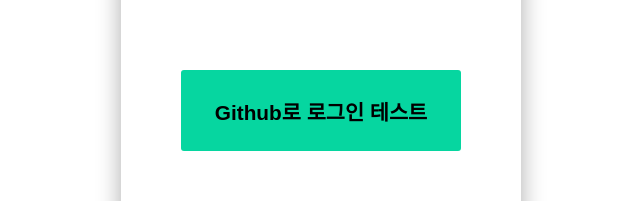
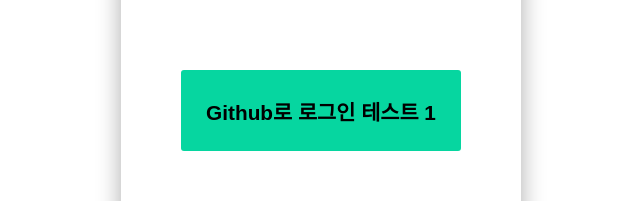
Before and after one commit to Kings0816/account-book, a React app in the folder frontend/: page /login in a window 1280 px wide. Shown: the part 380-581 px from the top of the page, without its empty margins (319-959 px from the left). Built offline with nearby package versions, Linux system fonts and the light colour scheme; the HTML template or start-up script is replaced by a standard one.

Commit message:
test: 배포 yml 테스트를 위한 코드수정

```diff
--- a/frontend/src/pages/Login/index.jsx
+++ b/frontend/src/pages/Login/index.jsx
@@ -12,7 +12,7 @@ const Login = () => {
         <Wrapper>
             <Description>JH Account Book</Description>
             <LoginButton type="submit" onClick={requestLogin}>
-                Github로 로그인 테스트
+                Github로 로그인 테스트 1
             </LoginButton>
         </Wrapper>
     );
```
